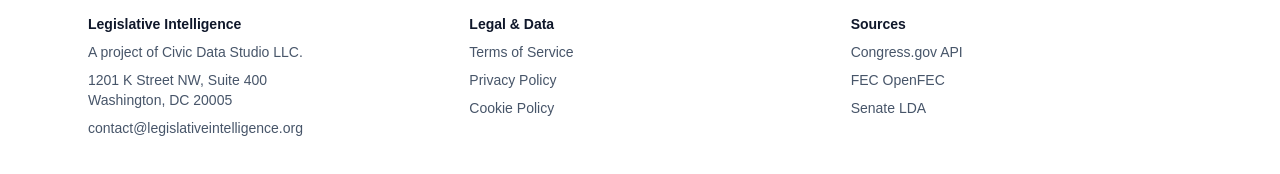
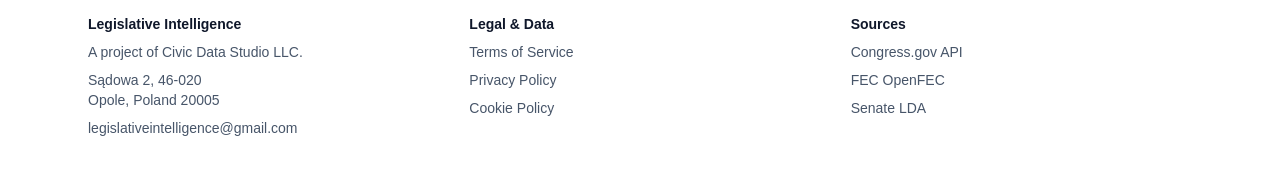
Before and after one commit to MajaJZ/legislative-intelligence, a Next.js app in the folder app/web/: page / in a window 1280 px wide. Shown: the part 1355-1529 px from the top of the page. Built offline with nearby package versions, Linux system fonts and the light colour scheme.

Commit message:
Update contact information in SiteFooter component

```diff
--- a/app/web/components/SiteFooter.tsx
+++ b/app/web/components/SiteFooter.tsx
@@ -7,8 +7,8 @@
         <div>
           <p className="font-bold text-navy mb-2">Legislative Intelligence</p>
           <p>A project of Civic Data Studio LLC.</p>
-          <p className="mt-2">1201 K Street NW, Suite 400<br />Washington, DC 20005</p>
-          <p className="mt-2">contact@legislativeintelligence.org</p>
+          <p className="mt-2">Sądowa 2, 46-020<br />Opole, Poland 20005</p>
+          <p className="mt-2">legislativeintelligence@gmail.com</p>
         </div>
         <div>
           <p className="font-bold text-navy mb-2">Legal & Data</p>
```
